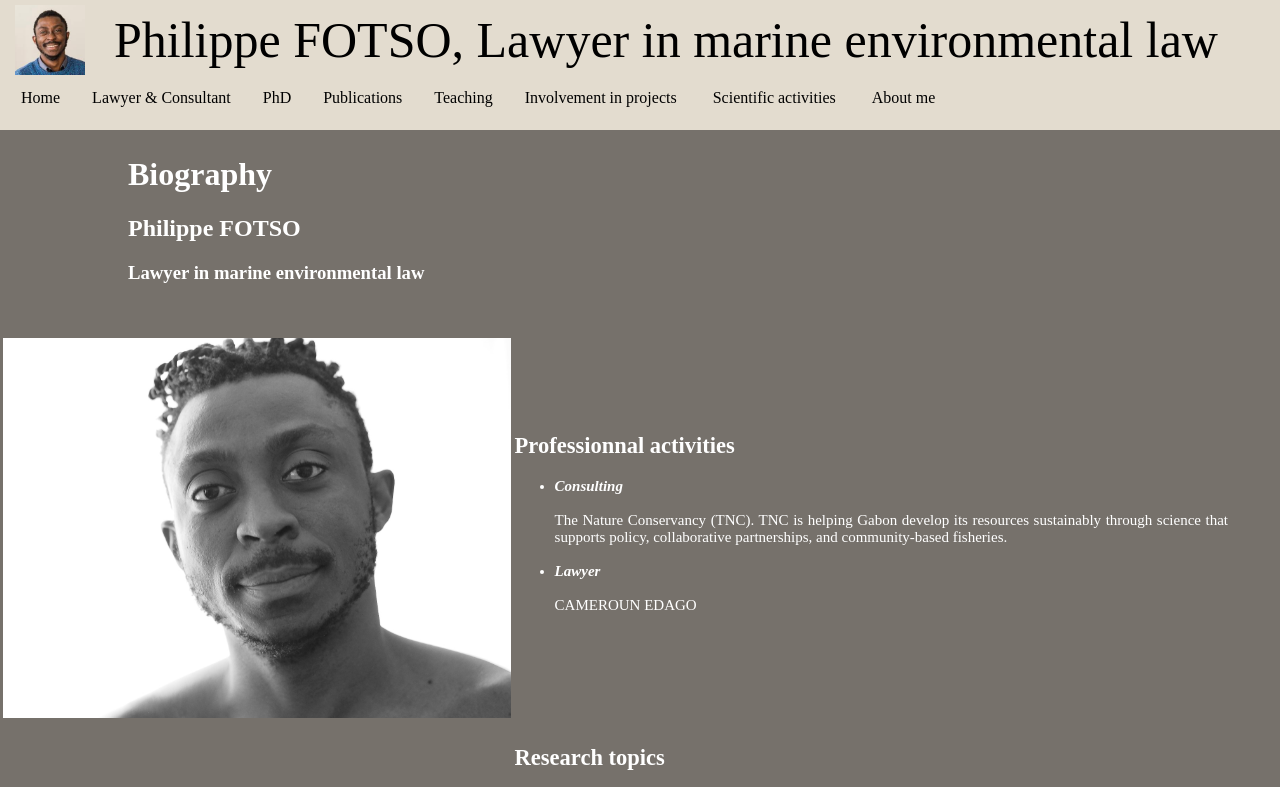
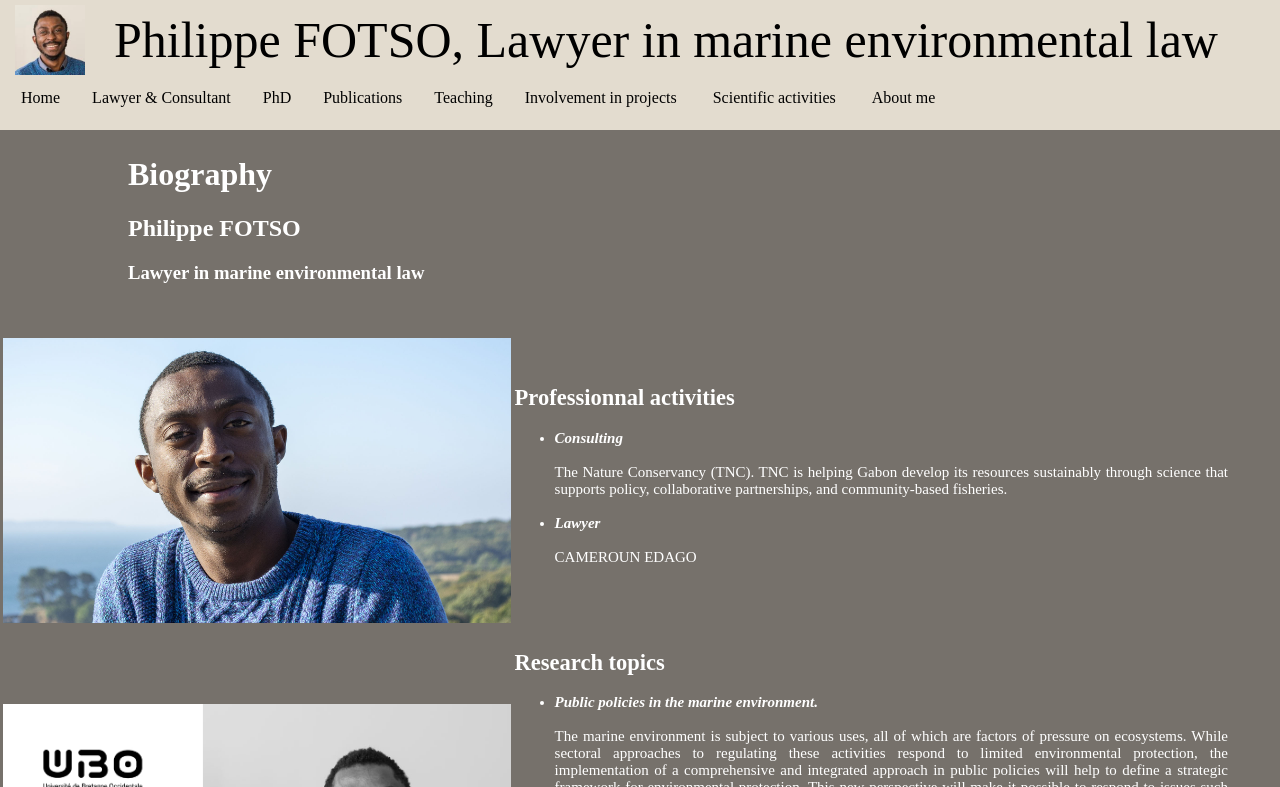
Before and after one commit to fotsop/siteperso, a plain HTML site: page index.html in a window 1280 px wide. Shown: the top 787 px of the page. Drawn offline with nearby package versions, Linux system fonts and the light colour scheme.

Commit message:
Update index.html

```diff
--- a/index.html
+++ b/index.html
@@ -76,7 +76,7 @@
 <table>
 <tr>
  <td width=40%>
-	<img src="https://fotsop.github.io/siteperso/images/photo_avocat.jpeg"  alt="Fosto_Philippe_avocat" class="image_bio">
+	<img src="https://fotsop.github.io/siteperso/images/Fotso_Philippe.jpg"  alt="Fosto_Philippe_avocat" class="image_bio">
   </td>
    <td width=65% style="font-size: 15px; padding-right: 50px;">
 
```
